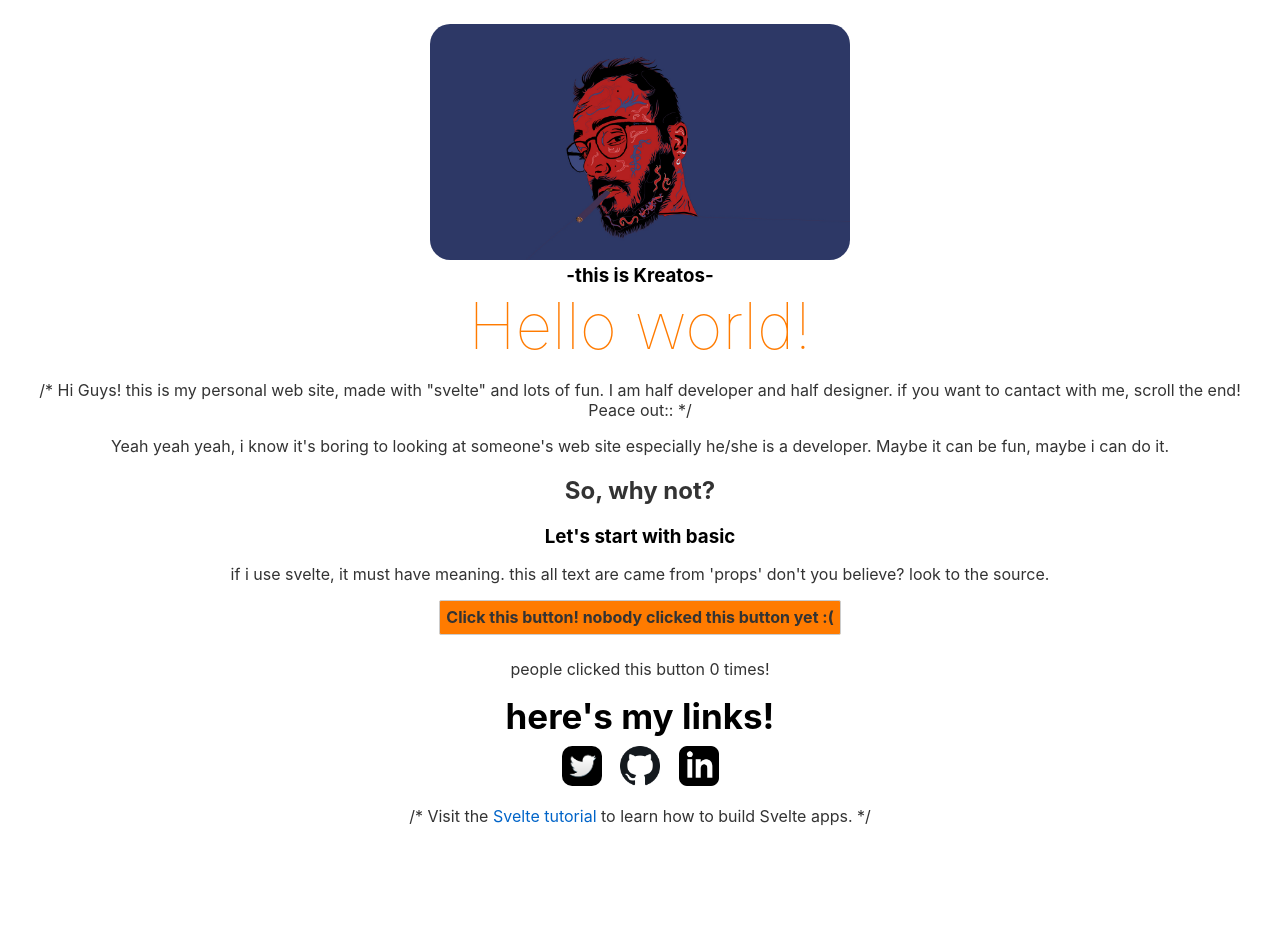
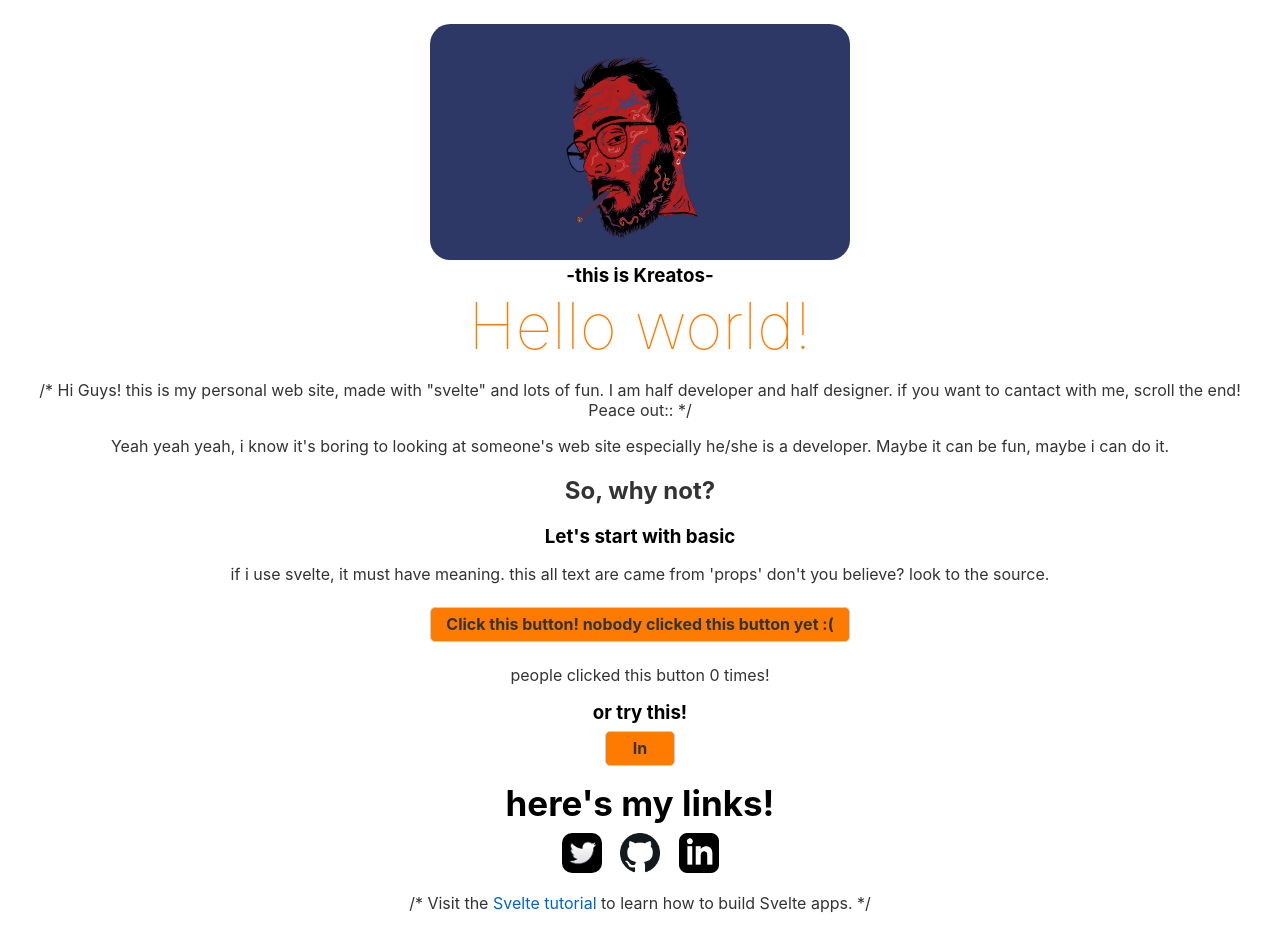
Before and after one commit to ibrahimcankarta/kreatos, a Svelte app: page / in a window 1280 px wide. Before the commit the page ends 858 px from the top, so only its background shows below. Built offline with nearby package versions, Linux system fonts and the light colour scheme.

Commit message:
Button position fix

```diff
--- a/src/App.svelte
+++ b/src/App.svelte
@@ -13,11 +13,15 @@ import { HtmlTag } from "svelte/internal";
 	let count =0;
 	function handleClick() {
 	count += 1;
+	}
 
-}
+	let user = { loggedIn: false };
 
+	function toggle() {
+		user.loggedIn = !user.loggedIn;
+	}
+</script>
 
-</script>
 <!--  if you looking in here, please follow this link! : https://www.youtube.com/watch?v=GoLJJRIWCLU this is my fav song to listen. With this song, web site is cooler than actually is. Hope you enjoy! -->
 <main>
 
@@ -35,6 +39,20 @@ import { HtmlTag } from "svelte/internal";
 	 <button class="dummyButton" on:click="{handleClick}"> Click this button! {count===0 ? 'nobody clicked this button yet :( ' : ' to make this button happy!' } </button>
 	 <p> people clicked this button {count} times!     </p> <!-- Reactivity -->
 
+
+	 <h3>or try this!</h3>
+	 {#if user.loggedIn}
+	 <button class="dummyButton2" on:click={toggle}>
+		Out
+	</button>
+
+	 {/if}
+
+	 	{#if !user.loggedIn}
+			<button class="dummyButton2"  on:click={toggle}>
+				In
+			</button>
+		{/if}
 
 
 
@@ -63,6 +81,7 @@ import { HtmlTag } from "svelte/internal";
 	.headImg{
 		max-width: 420px;
 		border-radius:2ch  ;
+
 	}
 	main {
 		text-align: center;
@@ -93,11 +112,25 @@ import { HtmlTag } from "svelte/internal";
 		margin: 9px;
 	}
 	.dummyButton{
+		width: 420px;
+		border-radius: 5px;
 		background-color: #ff7b00;
 		font-weight: bold;
+		margin: 7px;
 
 	}
+	.dummyButton2{
+		border-radius: 5px;
+		width: 70px;
+		background-color: #ff7b00;
+		font-weight: bold;
+		margin: 7px;
+	}
 	.dummyButton:hover{
+		background-color: black;
+		color: blanchedalmond;
+	}
+	.dummyButton2:hover{
 		background-color: black;
 		color: blanchedalmond;
 	}
```
